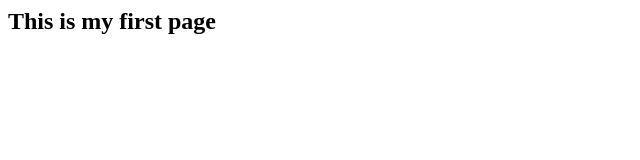
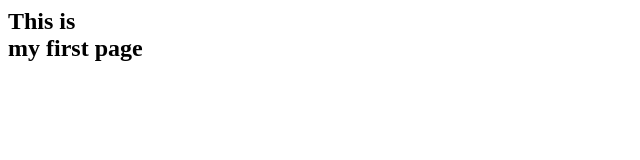
Before and after one commit to kirillon/ok, a plain HTML site: page index.html in a window 1280 px wide. Shown: the whole page, without its empty margins (0-640 px from the left). Drawn offline with Linux system fonts and the light colour scheme.

Commit message:
Update index.html

```diff
--- a/index.html
+++ b/index.html
@@ -2,6 +2,6 @@
 <head><title>page</title>
 </head>
 <body>
-<h2>This is my first page</h2>
+<h2>This is<br> my first page</h2>
 </body>
 </html>
```
